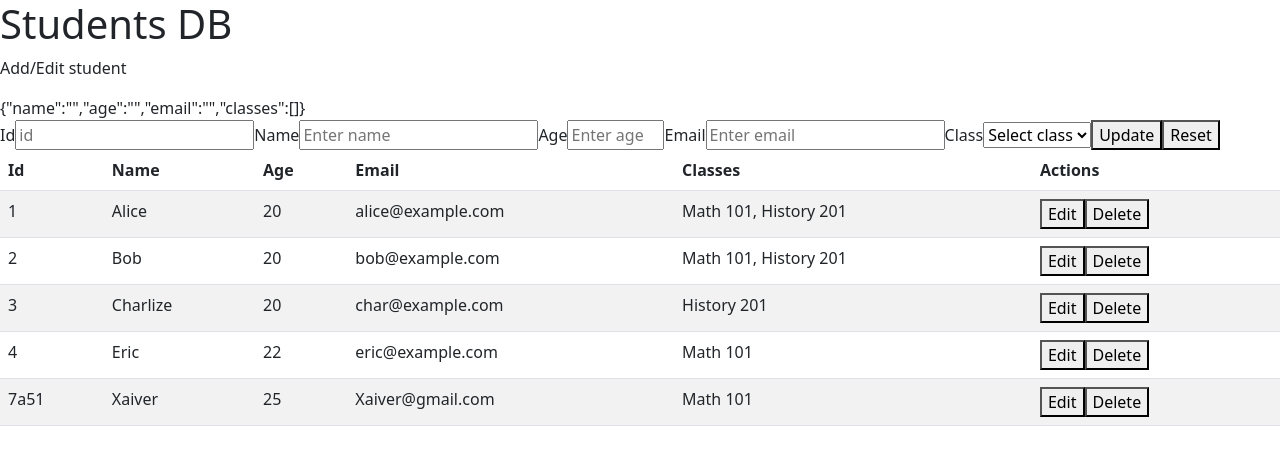
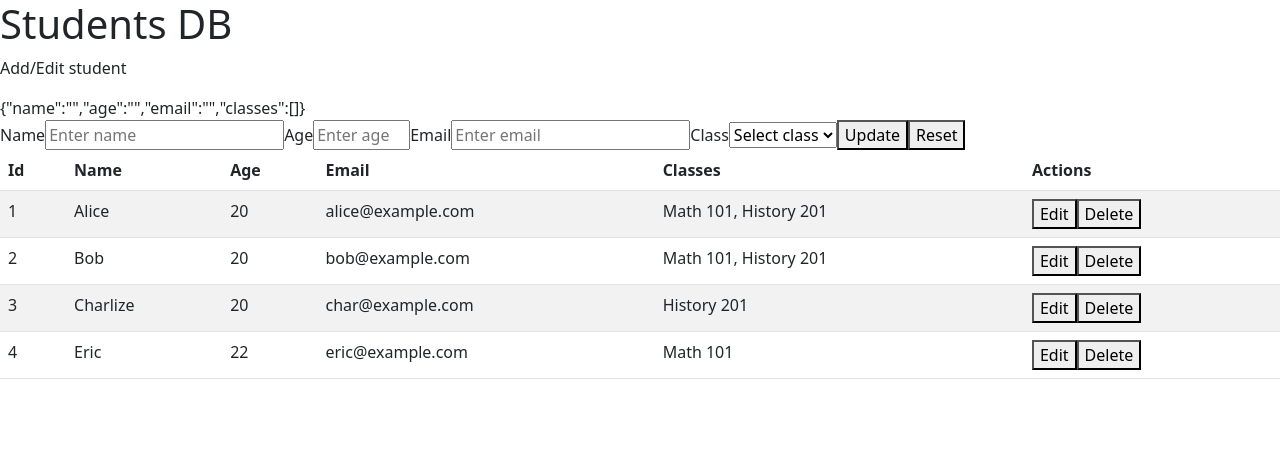
Before and after one commit to MariamE04/CRUD-Students-Classes, a React (Vite) app in the folder students-classes/: page / in a window 1280 px wide. Shown: the top 464 px of the page. Built offline with nearby package versions, Linux system fonts and the light colour scheme; data requests are answered from the project's data file.

Commit message:
crud opretioner på de ældre api data fejler sted væk (løser imorgen)

```diff
--- a/students-classes/data/db.json
+++ b/students-classes/data/db.json
@@ -37,15 +37,6 @@
       "classes": [
         1
       ]
-    },
-    {
-      "id": "7a51",
-      "name": "Xaiver",
-      "age": "25",
-      "email": "Xaiver@gmail.com",
-      "classes": [
-        "1"
-      ]
     }
   ],
   "classes": [
--- a/students-classes/src/App.jsx
+++ b/students-classes/src/App.jsx
@@ -31,15 +31,17 @@ function App() {
   }
 
   function updateStudent(student){
+  const idStr = String(student.id);
   fetchData(
-    `${APIURL}/${student.id}`,
+    `${APIURL}/${idStr}`,
     () => setStudents(prev =>
-      prev.map(s => s.id == student.id ? student : s)
+      prev.map(s => String(s.id) === idStr ? student : s)
     ),
     "PUT",
     student
   );
 }
+
 
 
   function createStudent(student){
@@ -65,12 +67,17 @@ function createStudent(student){
 
 
     function deleteStudentById(studentId){
-    // Fjerne via API -JSONServer
-     fetchData(`${APIURL}/${studentId}`, () =>{}, "DELETE");
+  const idStr = String(studentId);
 
-    // Fjerne fra students array via setStudents()
-    setStudents([...students.filter((s) => s.id != studentId)]);
+  fetchData(
+    `${APIURL}/${idStr}`,
+    () => {
+      setStudents(prev => prev.filter((s) => String(s.id) !== idStr));
+    },
+    "DELETE"
+  );
 }
+
 
     useEffect(()=> {
     // get all Students
--- a/students-classes/src/components/PersonForm.jsx
+++ b/students-classes/src/components/PersonForm.jsx
@@ -16,6 +16,7 @@ function PersonForm({blankStudent, studentToEdit, mutateStudent}){
 
   function handleSubmit(event){
     event.preventDefault();
+
     console.log("submit", student)
     mutateStudent(student);
     // callback function fra APP.jsx, som enten indsætter en ny student
@@ -27,9 +28,12 @@ function PersonForm({blankStudent, studentToEdit, mutateStudent}){
       <p>Add/Edit student</p>
       {JSON.stringify(student)}
      <form onSubmit={handleSubmit}>
+        {student.id && (
+        <>
         <label htmlFor="id">Id</label>
-        <input id="id" type="number" readOnly placeholder="id" value={student.id} />
-
+        <input id="id" type="text" readOnly value={student.id}/>
+        </>
+      )}
         <label htmlFor="name">Name</label>
         <input id="name" type="text" placeholder="Enter name" value={student.name} onChange={handleChange} />
         <label htmlFor="age">Age</label>
```
Also changed, not shown: 1 other file (tests, documents, lock files or other folders). Lines whose indentation alone changed are shown as unchanged.
